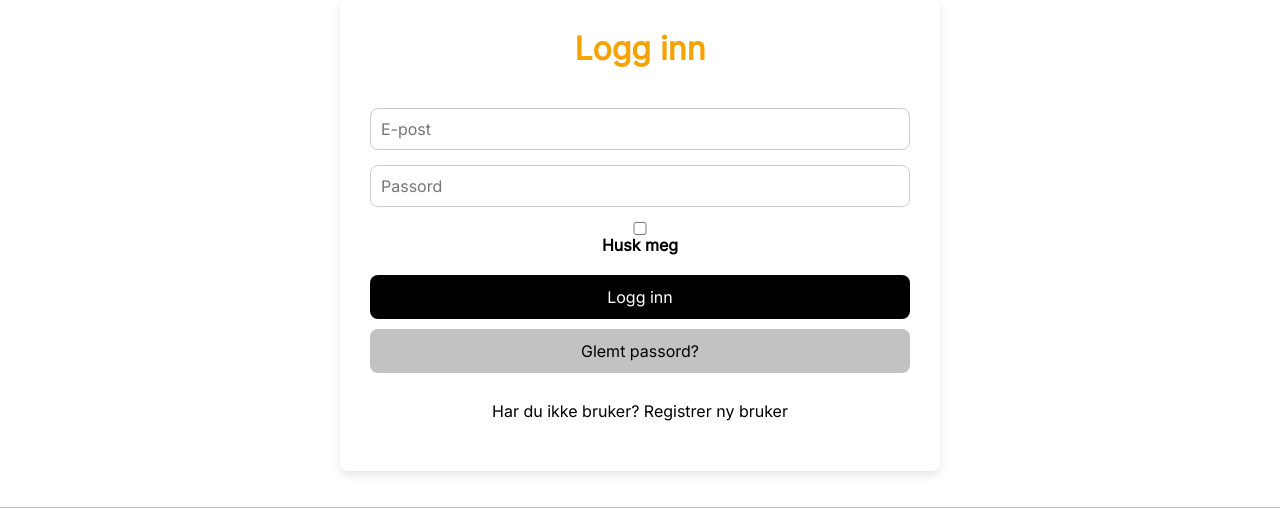
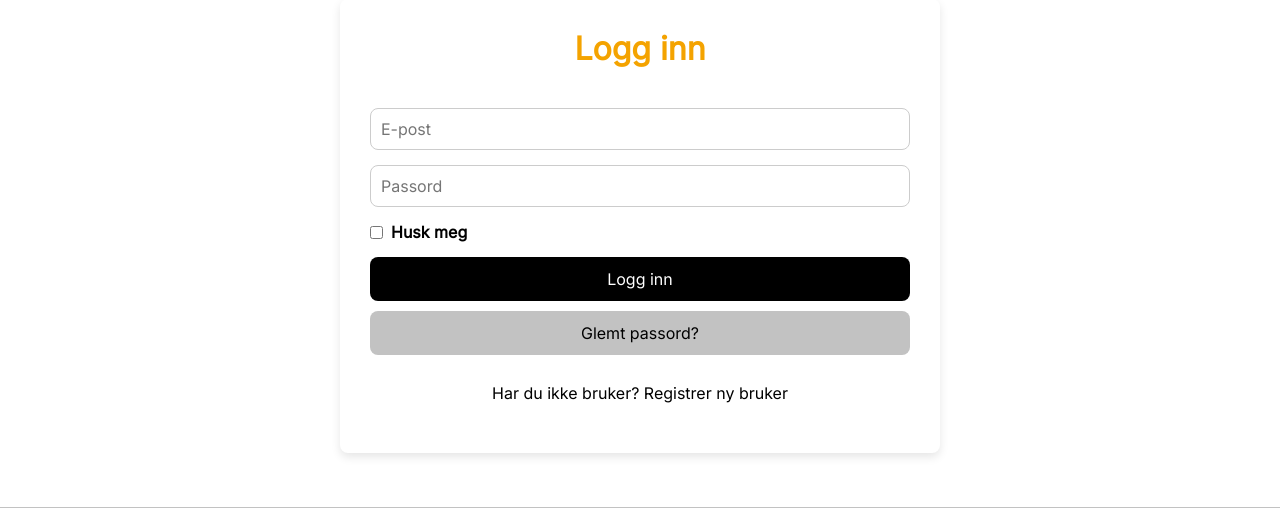
Before and after one commit to Throrvik/minturnus-redesign, a PHP site: page /login.html in a window 1280 px wide. Shown: the part 180-688 px from the top of the page. Run offline with PHP 8.4, Linux system fonts and the light colour scheme; a stand-in replaces the project's code that opens the database connection.

Commit message:
Fix remember me alignment

```diff
--- a/css/style.css
+++ b/css/style.css
@@ -90,6 +90,23 @@ h2 {
     border: 1px solid var(--input-border);
     border-radius: var(--border-radius);
     transition: border-color 0.3s ease-in-out;
+}
+
+/* Unngå at avkrysningsbokser strekker seg over hele bredden */
+.form-group input[type="checkbox"] {
+    width: auto;
+    margin-right: 8px;
+}
+
+/* Plasser avkrysningsboks og etikett ved siden av hverandre */
+.form-group.checkbox-group {
+    flex-direction: row;
+    align-items: center;
+}
+
+.form-group.checkbox-group label {
+    margin-bottom: 0;
+    text-align: left;
 }
 
 .form-group input:focus, .form-group select:focus, .form-group textarea:focus {
--- a/login.html
+++ b/login.html
@@ -43,7 +43,7 @@
             <div class="form-group">
                 <input type="password" id="password" name="password" placeholder="Passord" required>
             </div>
-            <div class="form-group">
+            <div class="form-group checkbox-group">
                 <input type="checkbox" id="rememberMe" name="rememberMe">
                 <label for="rememberMe">Husk meg</label>
             </div>
```
